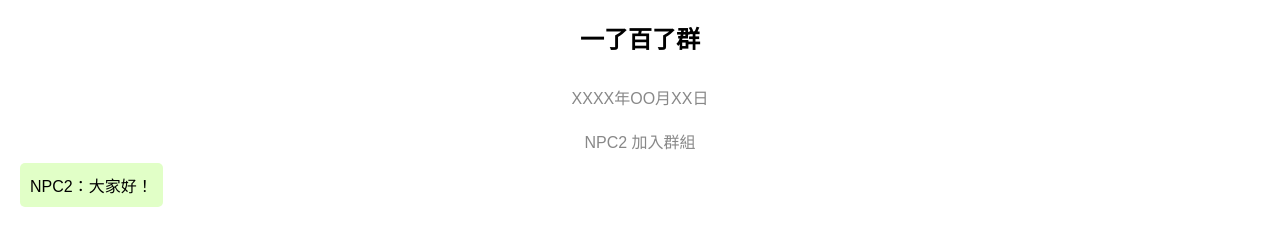
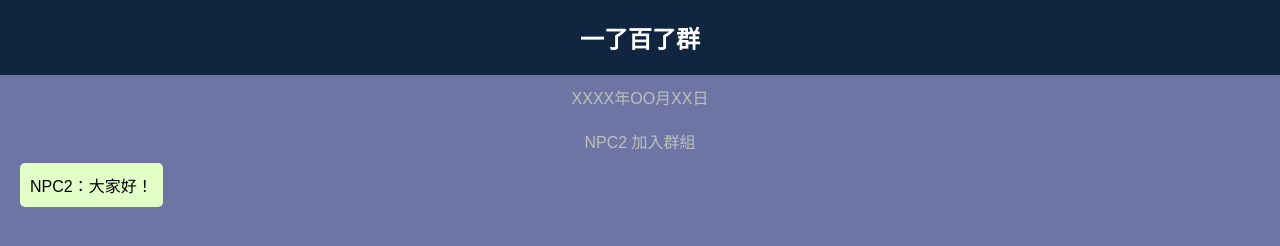
Before and after one commit to mwlarpYU/want2die-chatroom, a plain HTML site: page index.html in a window 1280 px wide. Drawn offline with Linux system fonts and the light colour scheme.

Commit message:
Update styles.css

```diff
--- a/styles.css
+++ b/styles.css
@@ -23,8 +23,10 @@ body {
 #chat-header {
     font-size: 24px;
     font-weight: bold;
+    color: white;
     text-align: center;
     padding: 20px 0;
+    background-color: #0F2540;
 }
 
 /* Chat box */
@@ -32,6 +34,7 @@ body {
     flex: 1;
     overflow-y: auto;
     padding: 0 20px; /* 加入左右 padding */
+  background-color: #6E75A4;
 }
 
 /* Message styles */
@@ -45,8 +48,8 @@ body {
 
 .message.system {
     text-align: center;
-    color: #888;
-    background-color: #ffffff;
+    color: #BDC0BA;
+    background-color: #6E75A4;
     margin: 0 auto; /* 置中 SYSTEM */
 }
 
```
